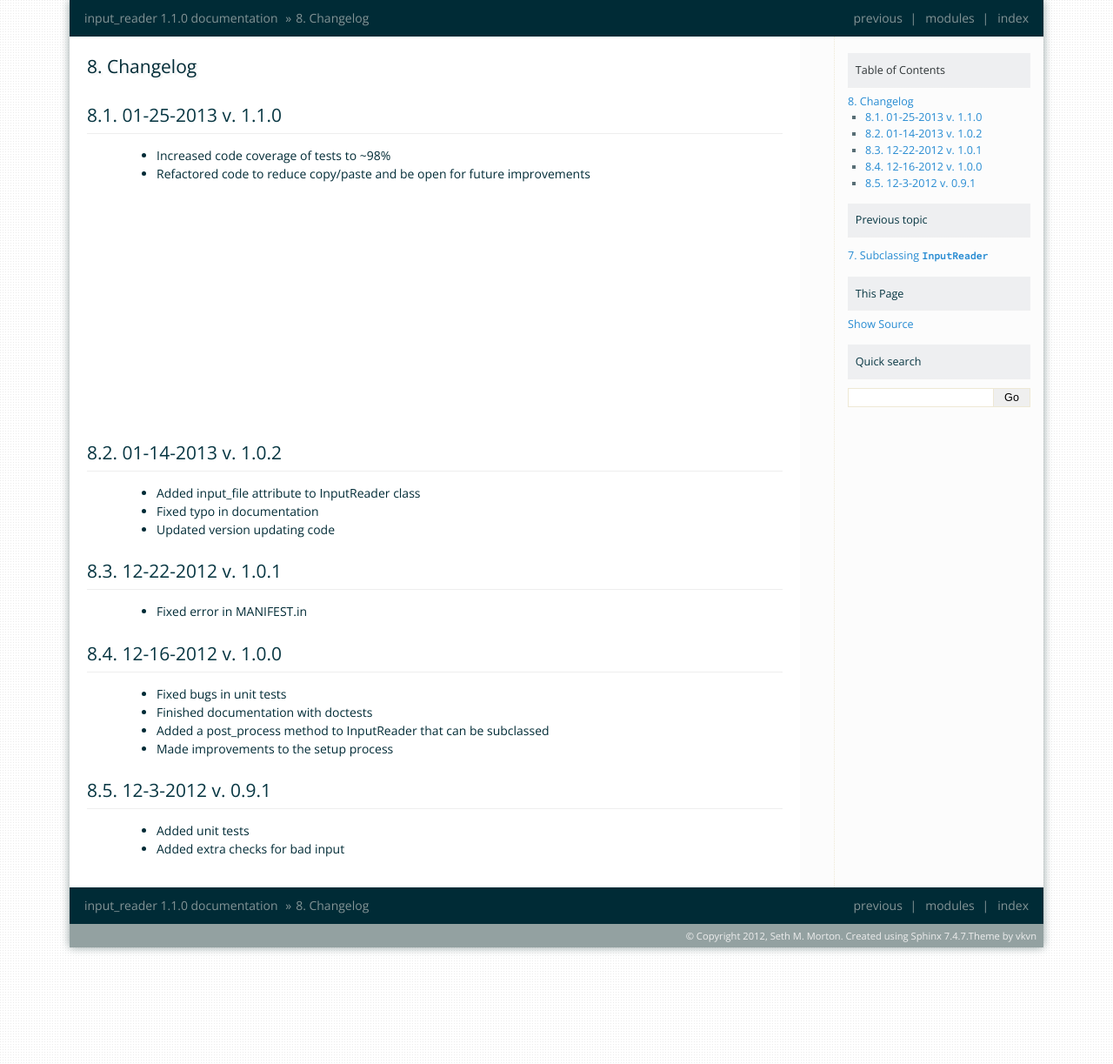
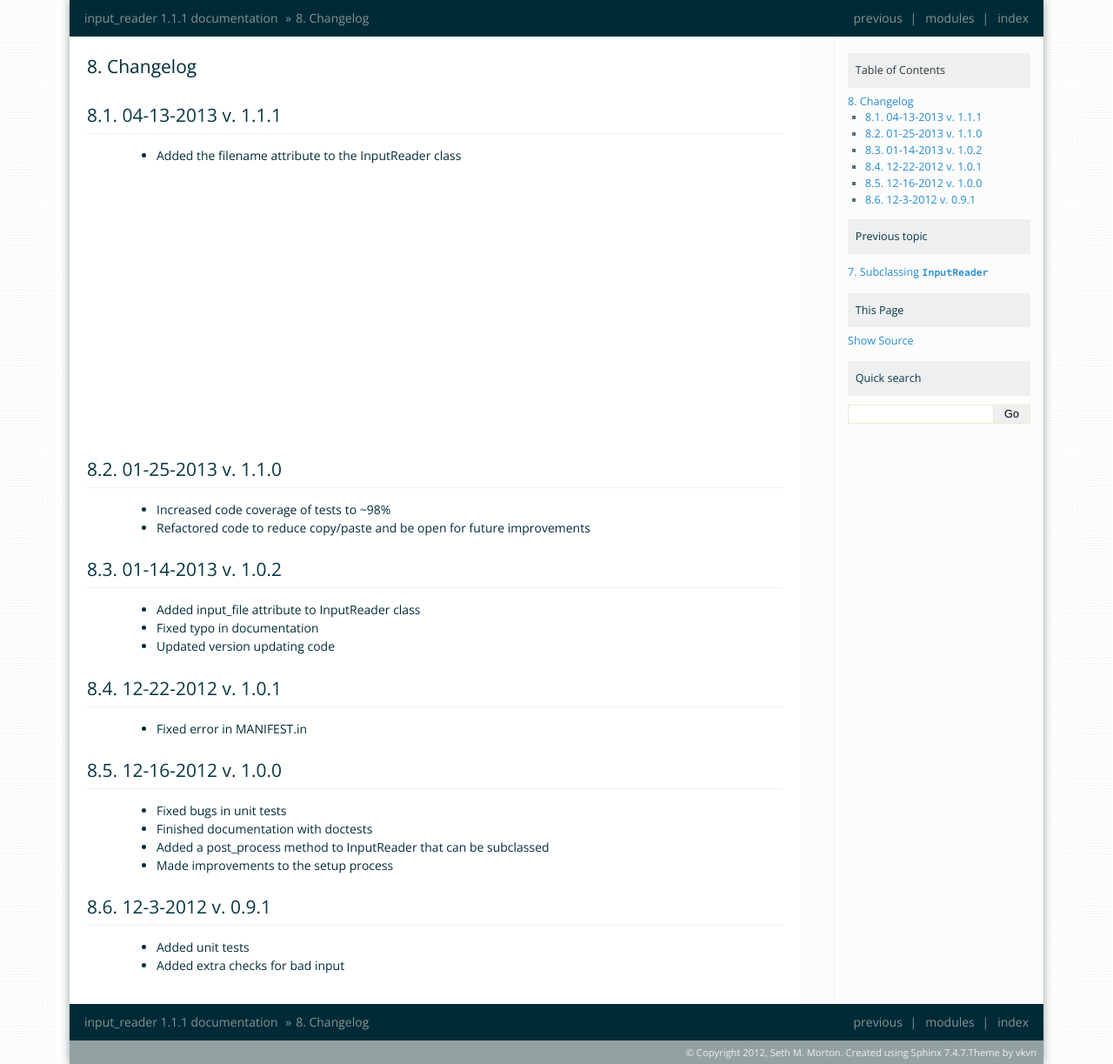
Before and after one commit to SethMMorton/input_reader, a Sphinx documentation site: the page built from docs/source/changelog.rst, in a window 1280 px wide. Shown: the whole page at 87% size. Built offline with Sphinx 7.4.7, drawn with Linux system fonts in a browser that asks for light colours.

Commit message:
Added the filename attribute to the namespace and updated version

```diff
--- a/README.rst
+++ b/README.rst
@@ -152,6 +152,11 @@ Seth M. Morton
 History
 -------
 
+04-13-2013 v. 1.1.1
+'''''''''''''''''''
+
+    - Added the filename attribute to the InputReader class
+
 01-25-2013 v. 1.1.0
 '''''''''''''''''''
 
--- a/docs/source/InputReader.rst
+++ b/docs/source/InputReader.rst
@@ -1741,6 +1741,11 @@ Please see :ref:`subclassing` for more details.
 This is an attribute of |InputReader| that
 holds the input file given to the reader with comments removed.
 
+:attr:`~InputReader.filename`
+-------------------------------
+
+The name of the file passed to |InputReader|.
+
 Gotchas
 -------
 
--- a/docs/source/changelog.rst
+++ b/docs/source/changelog.rst
@@ -1,5 +1,10 @@
 Changelog
 ---------
+
+04-13-2013 v. 1.1.1
+'''''''''''''''''''
+
+    - Added the filename attribute to the InputReader class
 
 01-25-2013 v. 1.1.0
 '''''''''''''''''''
--- a/input_reader/_version.py
+++ b/input_reader/_version.py
@@ -1 +1 @@
-__version__ = '1.1.0'
+__version__ = '1.1.1'
```
Also changed, not shown: 1 other file.
